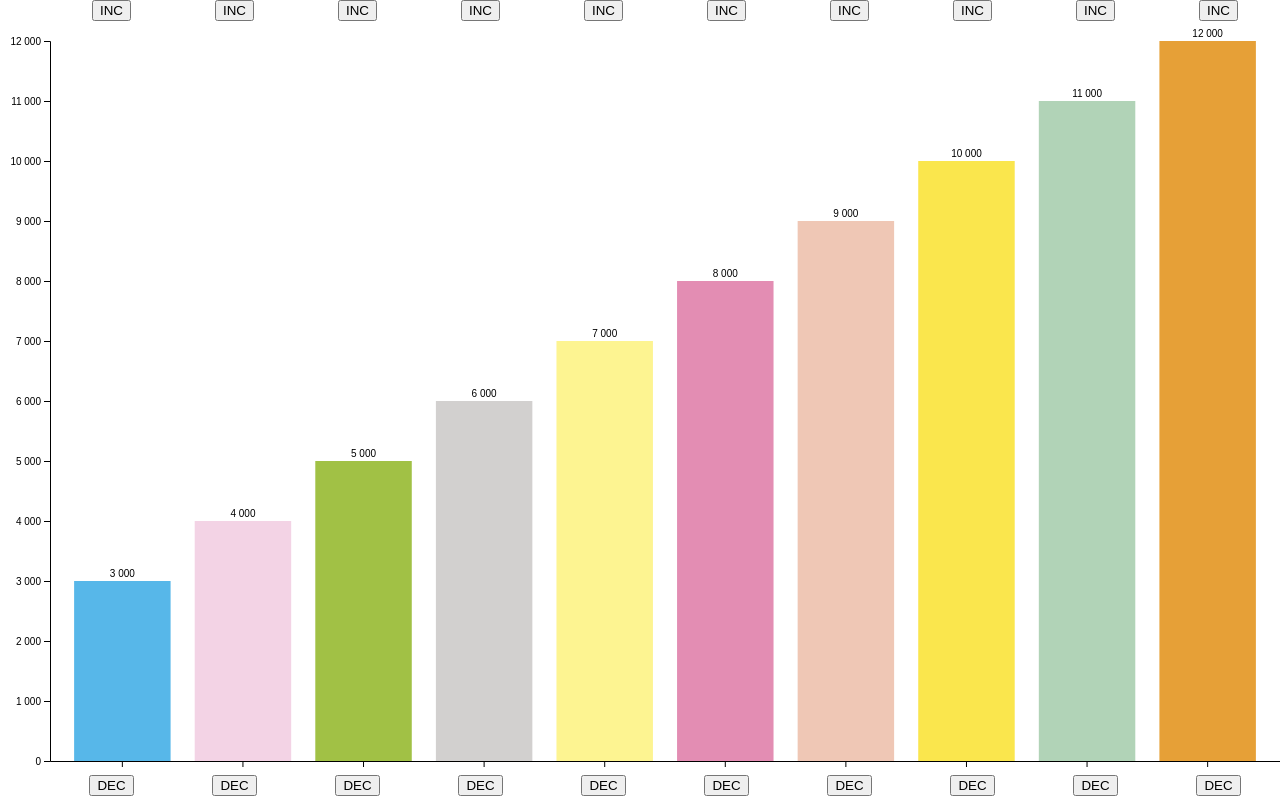
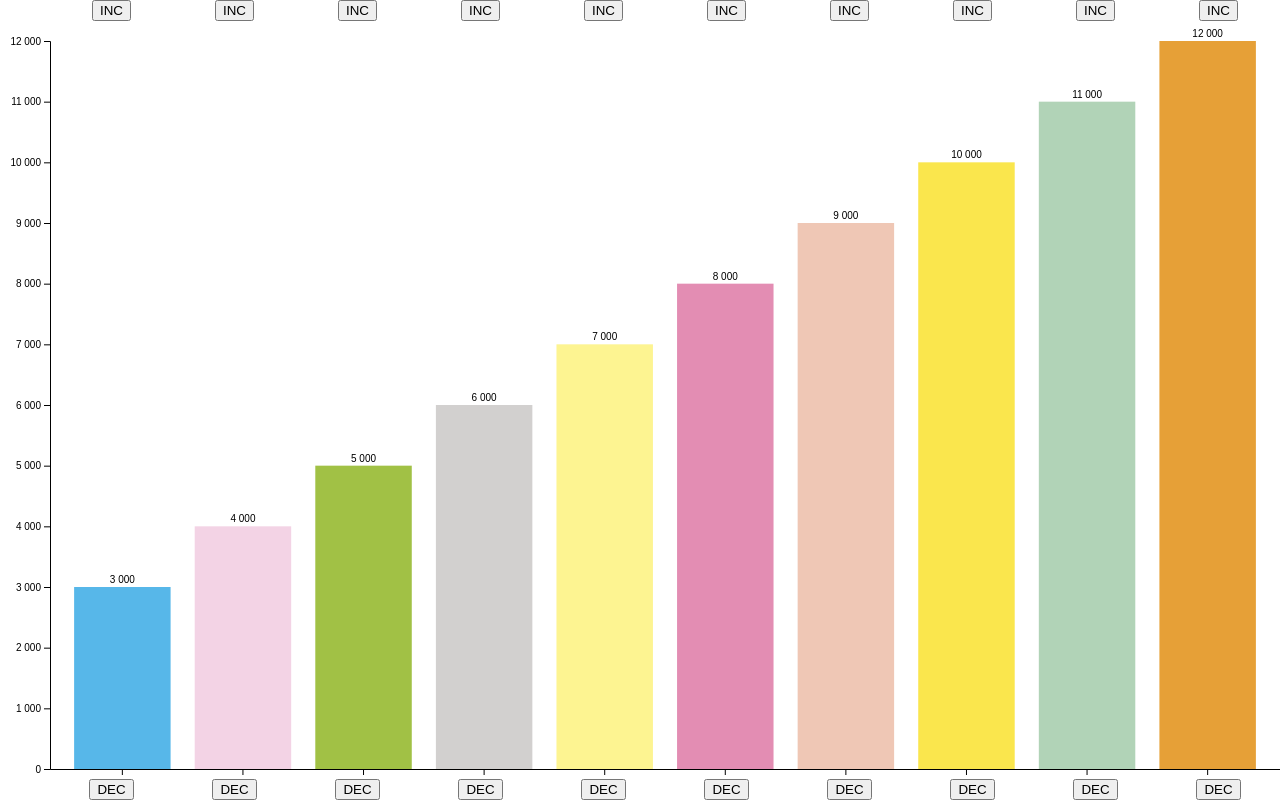
Before and after one commit to VegardSkui/kurskontroll, a website built with Vite: page index.html in a window 1280 px wide. Built offline with nearby package versions, Linux system fonts and the light colour scheme.

Commit message:
Let the chart fill all available space

```diff
--- a/src/main.ts
+++ b/src/main.ts
@@ -77,10 +77,10 @@ const marginBottom = 10;
 const marginLeft = 50;
 
 function drawChart() {
-  const width = window.innerWidth;
-  const height = window.innerHeight - 50;
-
-  // Update the overall size of the SVG
+  // Resize the SVG to fill the entire chart container (which is using flexbox
+  // to dynamically fill the main section of the page)
+  const width = chartContainer.clientWidth;
+  const height = chartContainer.clientHeight;
   svg
     .attr("width", width)
     .attr("height", height);
@@ -119,11 +119,15 @@ function drawChart() {
     .call(d3.axisLeft(y).tickFormat(y => valueFormatter.format(y.valueOf())));
 }
 
+const chartContainer = document.createElement("div");
+chartContainer.id = "chart-container";
+chartContainer.append(svg.node()!);
+
+document
+  .querySelector<HTMLDivElement>("#app")!
+  .append(increaseButtons, chartContainer, decreaseButtons);
+
 // Initialize the chart immediately and redraw when the window is resized
 drawChart();
 screen.orientation.addEventListener("change", drawChart);
 window.addEventListener("resize", drawChart);
-
-document
-  .querySelector<HTMLDivElement>("#app")!
-  .append(increaseButtons, svg.node()!, decreaseButtons);
--- a/src/style.css
+++ b/src/style.css
@@ -1,11 +1,21 @@
 :root {
   font-family: sans-serif;
+  overflow: hidden;
 }
 
-html, body {
-  margin: 0;
-  padding: 0;
-  overflow: hidden;
+#app {
+  position: absolute;
+  top: 0;
+  right: 0;
+  bottom: 0;
+  left: 0;
+  display: flex;
+  flex-direction: column;
+
+  #chart-container {
+    flex-grow: 1;
+    overflow: hidden;
+  }
 }
 
 .buttons {
```
